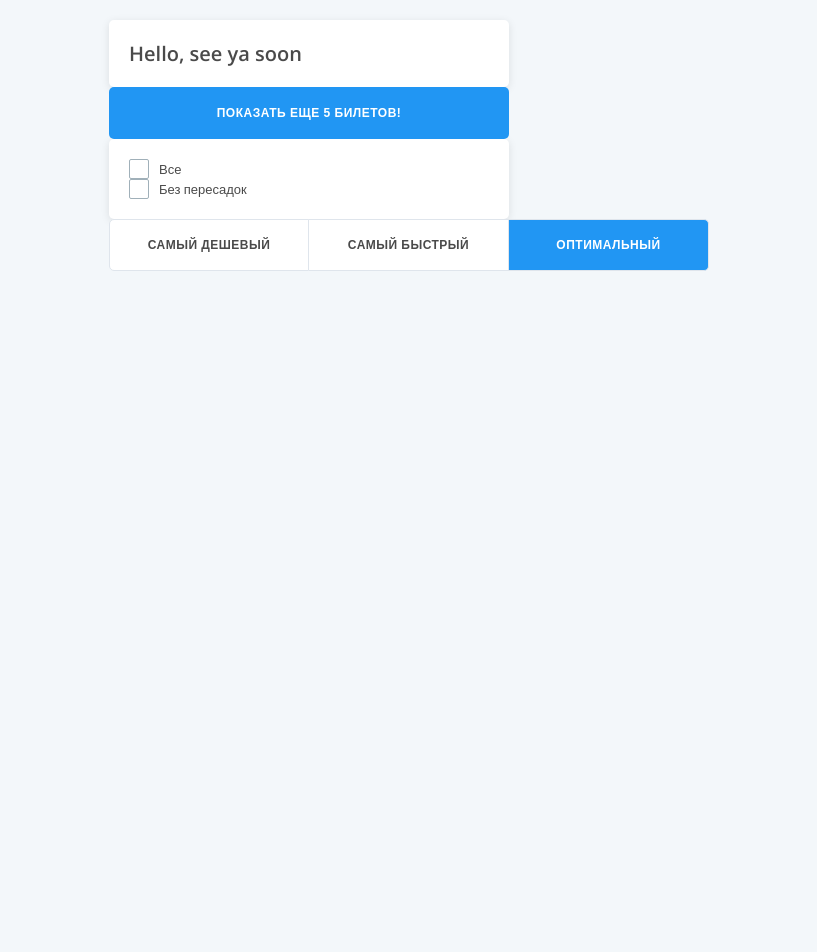
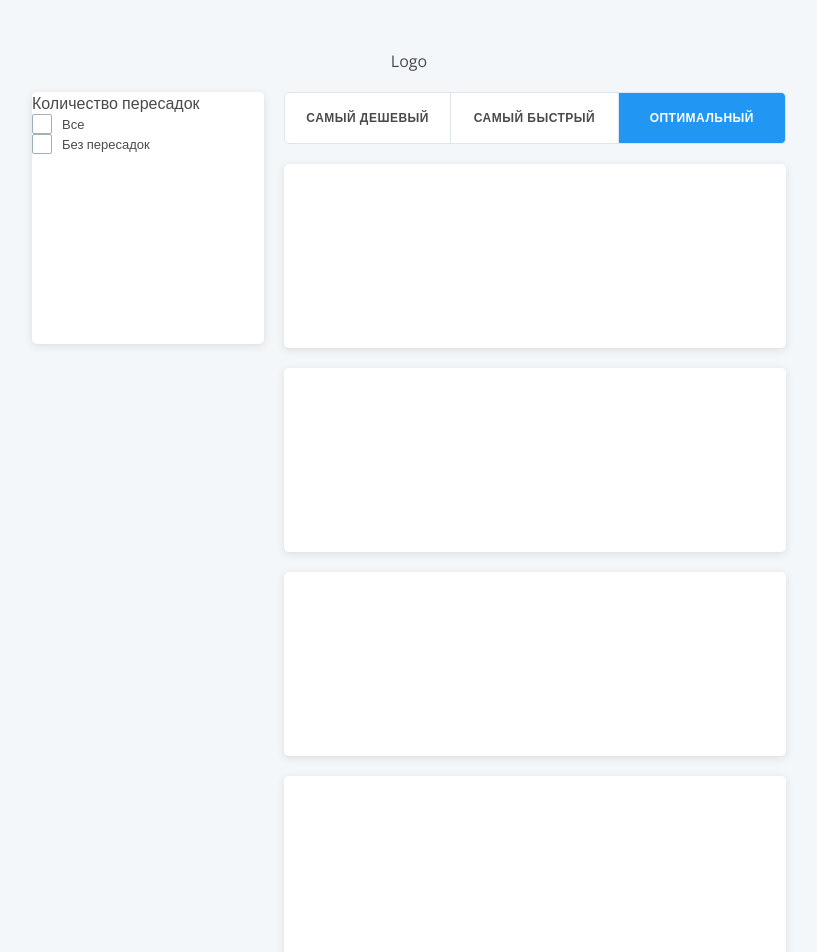
Before and after one commit to yurimikushov/airline-tickets, a React (Create React App) app: page / in a window 1280 px wide. Shown: the top 952 px of the page, without its empty margins (231-1048 px from the left). Before the commit the page ends 800 px from the top, so only its background shows below. Built offline with nearby package versions, Linux system fonts and the light colour scheme.

Commit message:
feat: made layout

```diff
--- a/src/App.css
+++ b/src/App.css
@@ -1,4 +1,25 @@
-.greeting {
-  font-size: 20px;
-  font-weight: bold;
+.container {
+  display: grid;
+
+  justify-content: center;
+
+  margin: 3.125rem;
+  grid-template-columns: minmax(auto, 232px) minmax(auto, 502px);
+  gap: 1.25rem;
 }
+
+.logo {
+  justify-self: center;
+  grid-column: 1 / -1;
+}
+
+aside {
+  grid-column: 1 / 2;
+}
+
+main {
+  display: flex;
+  flex-direction: column;
+  gap: 1.25rem;
+  grid-column: 2 / -1;
+}
--- a/src/App.tsx
+++ b/src/App.tsx
@@ -19,14 +19,12 @@ const App = () => {
     )
 
   return (
-    <div style={{ padding: '20px 0', maxWidth: '600px', margin: '0 auto' }}>
-      <Card style={{ width: '400px', padding: '20px' }}>
-        <div className='greeting'>Hello, see ya soon</div>
-      </Card>
-      <Button style={{ width: '400px' }} onClick={() => console.log('Click')}>
-        Показать еще 5 билетов!
-      </Button>
-      <Card style={{ width: '400px', padding: '20px' }}>
+    <div className='container'>
+      <div className='logo'>Logo</div>
+      <aside>
+        <Card>
+          <div className='filter' style={{ width: '232px', height: '252px' }}>
+            <div>Количество пересадок</div>
             <Checkbox
               title='Все'
               checked={checked}
@@ -41,8 +39,45 @@ const App = () => {
                 setChecked((checked) => !checked)
               }}
             />
+          </div>
         </Card>
+      </aside>
+      <main>
         <Tabs tabs={tabs} onSwitch={onSwitchHandler} />
+        <Card>
+          <div
+            className='ticket'
+            style={{ width: '502px', height: '184px' }}
+          ></div>
+        </Card>
+        <Card>
+          <div
+            className='ticket'
+            style={{ width: '502px', height: '184px' }}
+          ></div>
+        </Card>
+        <Card>
+          <div
+            className='ticket'
+            style={{ width: '502px', height: '184px' }}
+          ></div>
+        </Card>
+        <Card>
+          <div
+            className='ticket'
+            style={{ width: '502px', height: '184px' }}
+          ></div>
+        </Card>
+        <Card>
+          <div
+            className='ticket'
+            style={{ width: '502px', height: '184px' }}
+          ></div>
+        </Card>
+        <Button style={{ width: '100%' }} onClick={() => console.log('Click')}>
+          Показать еще 5 билетов!
+        </Button>
+      </main>
     </div>
   )
 }
```
Lines whose indentation alone changed are shown as unchanged.
